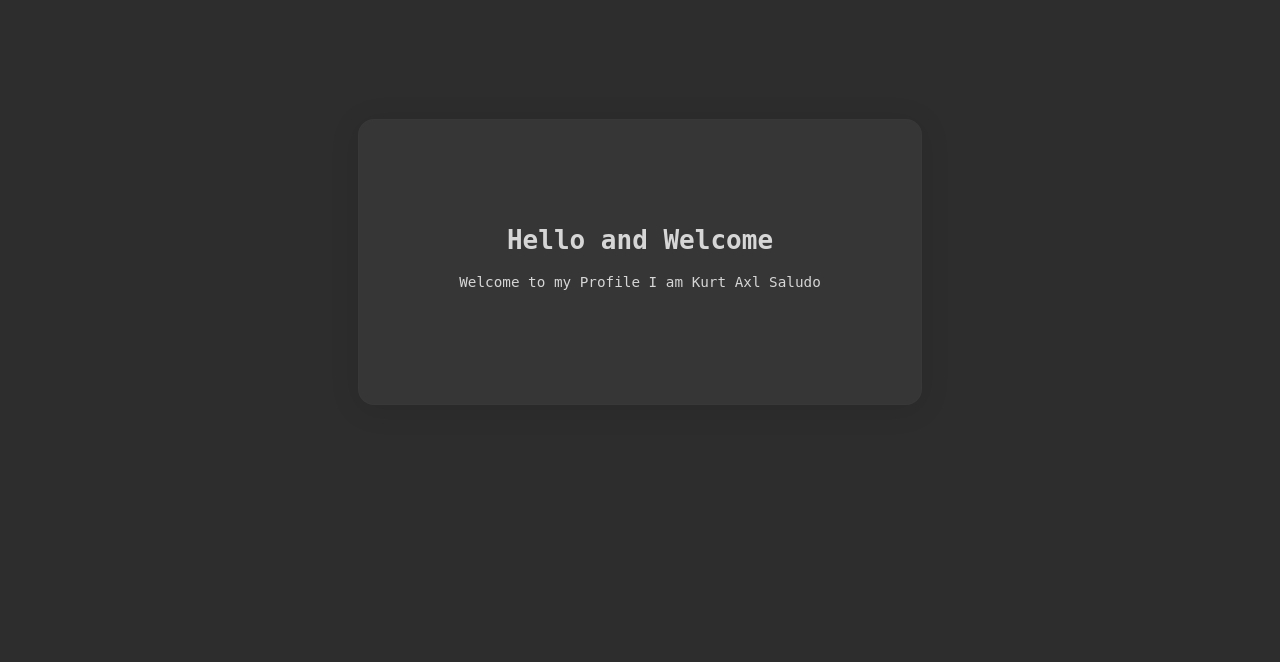
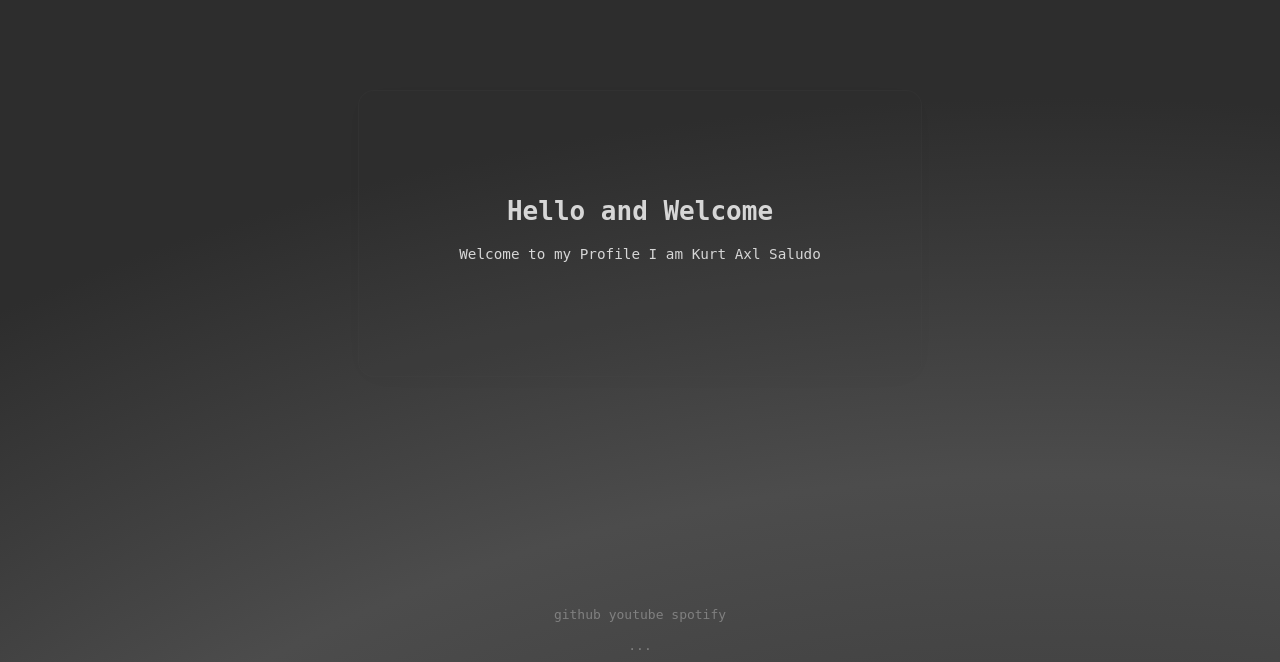
Before and after one commit to axlsaludo/zero-web, a PHP site: page / in a window 1280 px wide. Shown: the part 138-800 px from the top of the page. Run offline with PHP 8.4, Linux system fonts and the light colour scheme.

Commit message:
added new animations

```diff
--- a/css/styles.css
+++ b/css/styles.css
@@ -7,9 +7,11 @@ body, h1, h2, h3, p, a {
 }
 
 body {
+    background: radial-gradient( white, #3c3c3c, #4c4c4c, #2d2d2d, #2d2d2d, #636363, #2d2d2d);
     background-color: #2d2d2d;
-    background-size: cover;
+    background-size: 400% 400%;
     background-repeat: no-repeat;
+    animation: gradient 15s ease-in-out infinite;
     line-height: 1.6;
     display: flex;
     flex-direction: column;
@@ -17,6 +19,19 @@ body {
     align-items: center;
     height: 100vh;
 }
+
+@keyframes gradient {
+    0% {
+        background-position: 10% 0%;
+    }
+    50% {
+        background-position: 40% 10%;
+    }
+    100% {
+        background-position: 0% 50%;
+    }
+}
+
 
 header {
     text-align: center;
@@ -62,16 +77,38 @@ p {
     text-align: center;
 }
 
+a{
+    color: grey;
+}
+
+.foot{
+    margin-bottom: 10px;
+}
+
 .squircle{
-    background: rgba(68, 68, 68, 0.41);
+    background: rgba(68, 68, 68, 0.05);
     border-radius: 16px;
-    box-shadow: 0 4px 30px rgba(0, 0, 0, 0.1);
+    box-shadow: 0 4px 30px rgba(0, 0, 0, 0.01);
     border: 1px solid rgba(68, 68, 68, 0.13);
     padding: 100px;
-
 }
 
 .squircle:hover{
     transition-duration: 300ms;
     scale: 110%;
+
+
 }
+
+.dot{
+    align-items: center;
+    justify-content: center;
+    display: flex;
+    flex-direction: column;
+    margin-bottom: 5px;
+}
+
+.dot:hover{
+    transition-duration: 300ms;
+    scale: 110%;
+}
--- a/index.html
+++ b/index.html
@@ -9,9 +9,21 @@
 <body>
     <main>
         <div class="squircle">
-            <h2>Hello and Welcome </h2>
+            <h2 class="hello">Hello and Welcome </h2>
             <p>Welcome to my Profile I am Kurt Axl Saludo</p>
         </div>
     </main>
 </body>
+
+<footer>
+    <div class="foot">
+        <a href="https://github.com/axlsaludo">github</a>
+        <a href="https://www.youtube.com/@logiclaboratories">youtube</a>
+        <a href="https://open.spotify.com/artist/2fn8GXn4sJ3MPYOe9MJJjm?si=SXnMZoZ2S8io3Um86cotFA">spotify</a>
+    </div>
+    <div>
+        <a class="dot" href="https://logiclaboratories.vercel.app/">...</a>
+    </div>
+</footer>
+
 </html>
```
